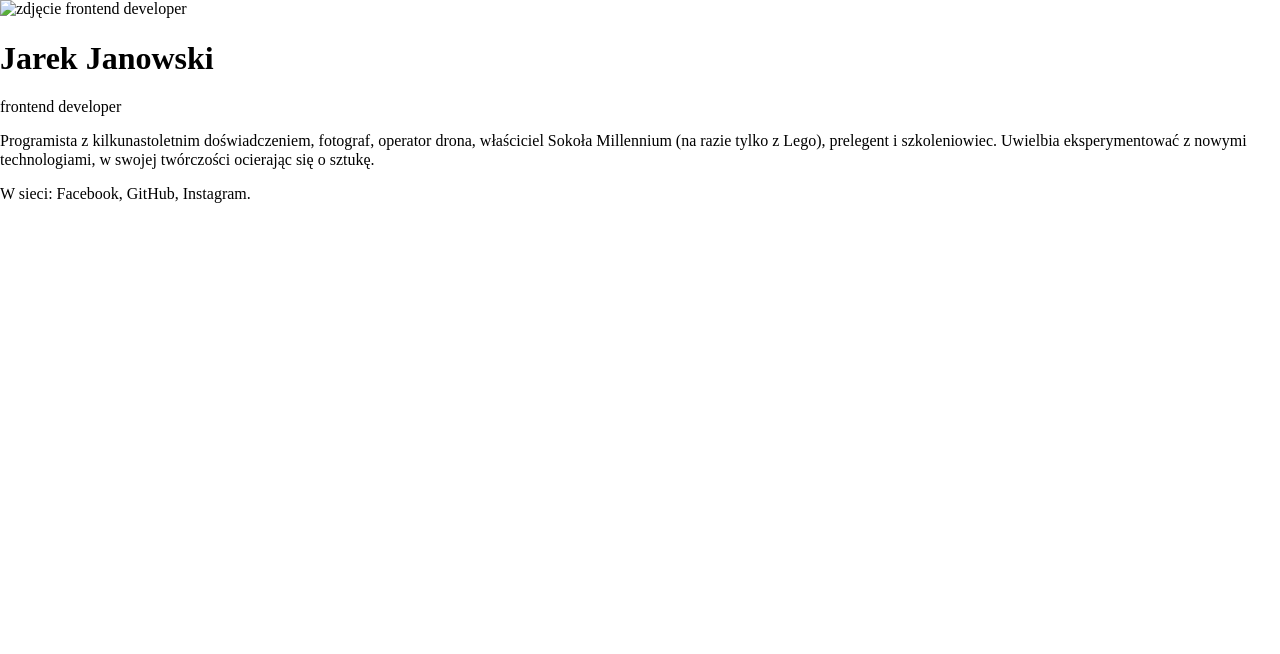
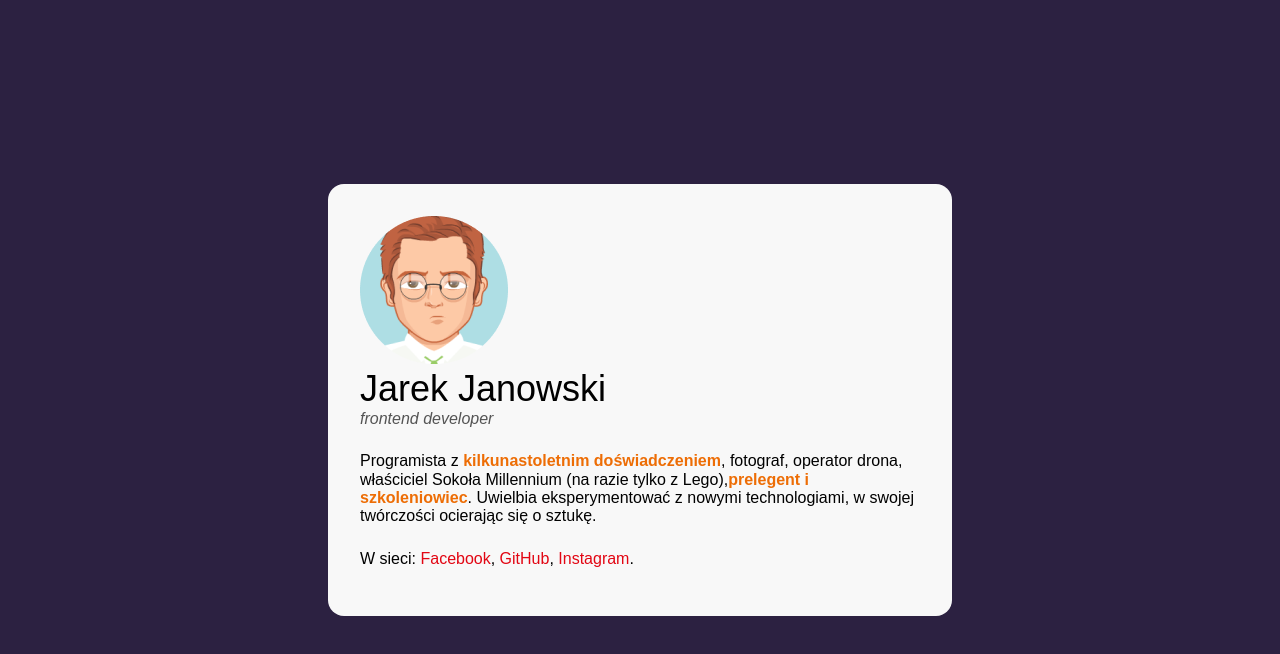
Before and after one commit to jarek-janowski/business-card, a plain HTML site: page index.html in a window 1280 px wide. Drawn offline with Linux system fonts and the light colour scheme.

Commit message:
added img & styles

```diff
--- a/index.html
+++ b/index.html
@@ -12,14 +12,22 @@
 <body>
     <main class="main">
         <article class="business-card">
-            <img class="business-card__picture" src="" alt="zdjęcie frontend developer">
-            <h1 class="business-card__heading">Jarek Janowski</h1>
+            <img class="business-card__picture" src="avatar.png" alt="zdjęcie frontend developer">
+            <h1 class="business-card__fullname">Jarek Janowski</h1>
             <p class="business-card__workplace">frontend developer</p>
-            <p class="business-card__description"> Programista z kilkunastoletnim doświadczeniem, fotograf, operator
+            <p class="business-card__description"> Programista z
+                <strong class="special">kilkunastoletnim doświadczeniem</strong>, fotograf,
+                operator
                 drona, właściciel Sokoła Millennium (na
-                razie tylko z Lego), prelegent i szkoleniowiec. Uwielbia eksperymentować z nowymi technologiami, w
+                razie tylko z Lego),<strong class="special">prelegent i szkoleniowiec</strong>. Uwielbia eksperymentować
+                z
+                nowymi
+                technologiami, w
                 swojej twórczości ocierając się o sztukę. </p>
-            <p class="business-card__socials">W sieci: Facebook, GitHub, Instagram.</p>
+            <p class="business-card__description">W sieci: <a class="business-card__link" href="#">Facebook</a>,
+                <a class="business-card__link" href="#">GitHub</a>,
+                <a class="business-card__link" href="#">Instagram</a>.
+            </p>
         </article>
     </main>
 </body>
--- a/style.css
+++ b/style.css
@@ -0,0 +1,52 @@
+html {
+    box-sizing: border-box;
+}
+
+*,
+*:before,
+*:after {
+    box-sizing: inherit;
+}
+
+body {
+    background: #2C2141;
+    display: flex;
+    justify-content: center;
+    align-items: center;
+    min-height: 100vh;
+    font-family: Arial, Helvetica, sans-serif;
+}
+
+.main {
+    background: #F8F8F8;
+    max-width: 624px;
+    padding: 32px;
+    border-radius: 16px;
+}
+
+.business-card__fullname {
+    font-size: 36px;
+    font-weight: normal;
+    margin: 0;
+}
+
+.business-card__workplace {
+    font-size: 16px;
+    color: #545454;
+    font-style: italic;
+    margin: 0;
+}
+
+.business-card__description {
+    margin-top: 24px;
+}
+
+.business-card__link {
+    text-decoration: none;
+    font-weight: normal;
+    color: #E20613;
+}
+
+.special {
+    color: #ED6D05;
+}
```
Also changed, not shown: avatar.png (added).
